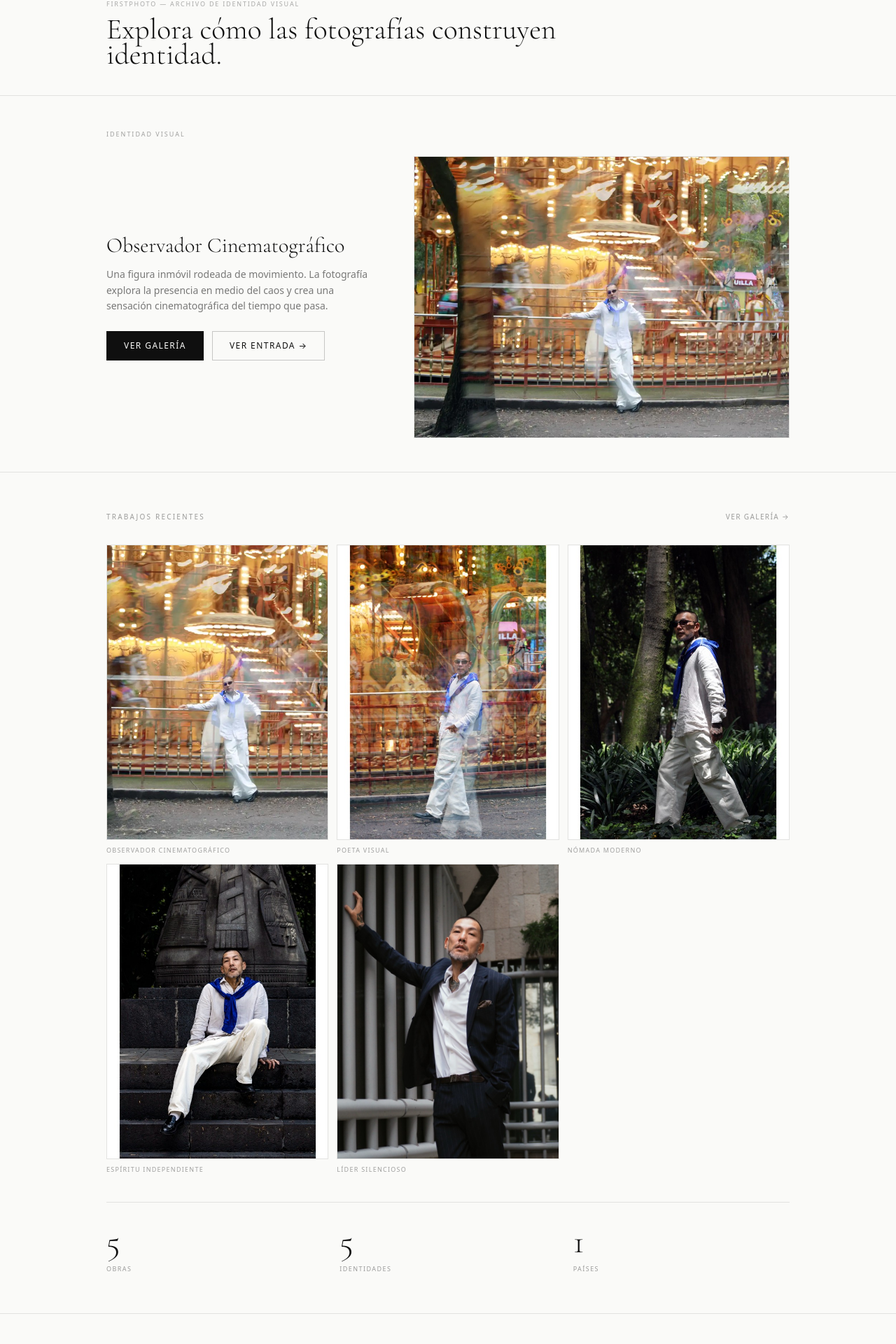
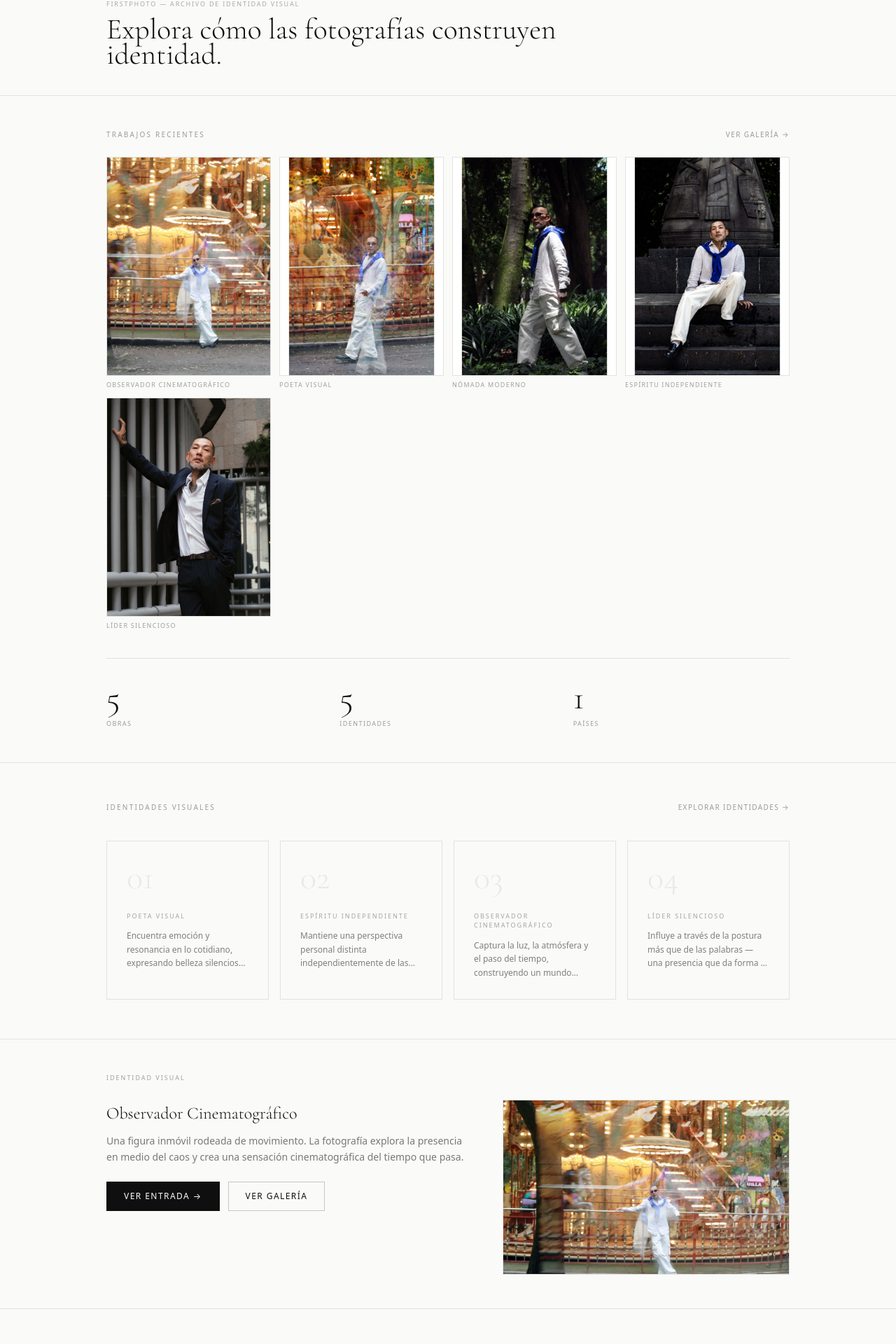
Before and after one commit to FirstPhotoAI/firstphoto, a React (Vite) app: page / in a window 1280 px wide. Shown: the part 115-2035 px from the top of the page at 70% size. Built offline with nearby package versions, Linux system fonts and the light colour scheme.

Commit message:
Prioritize recent works on homepage

```diff
--- a/src/data/archiveStore.js
+++ b/src/data/archiveStore.js
@@ -256,3 +256,20 @@ export function getRecentEntries(n = 3, days = 30) {
   const recent = all.filter((e) => e.publishedAt >= cutoff)
   return (recent.length >= n ? recent : all).slice(0, n)
 }
+
+/** Seed/founder content — used only to fill the archive until community submissions grow. */
+export function isFounderEntry(entry) {
+  return entry?.creatorName === 'FirstPhoto'
+}
+
+/**
+ * Homepage recent works: community submissions first (newest), founder seed second.
+ * As community entries accumulate they naturally replace founder photos in the grid.
+ */
+export function getHomepageRecentWorks(n = 12) {
+  const limit = Math.min(Math.max(n, 6), 12)
+  const byNewest = getPublicEntries().sort((a, b) => b.publishedAt - a.publishedAt)
+  const community = byNewest.filter((e) => !isFounderEntry(e))
+  const founder   = byNewest.filter((e) => isFounderEntry(e))
+  return [...community, ...founder].slice(0, limit)
+}
--- a/src/pages/LandingPage.jsx
+++ b/src/pages/LandingPage.jsx
@@ -8,7 +8,7 @@ import {
   getPublicEntries,
   getArchetypeCounts,
   getCountryCounts,
-  getRecentEntries,
+  getHomepageRecentWorks,
 } from '../data/archiveStore'
 import { IDENTITIES } from '../data/identities'
 
@@ -93,7 +93,7 @@ export default function LandingPage() {
       countries:  Object.keys(countryCounts).length,
     })
 
-    setRecentEntries(getRecentEntries(6, 30))
+    setRecentEntries(getHomepageRecentWorks(12))
   }, [])
 
   const featuredIdentities = IDENTITIES.filter((id) =>
@@ -104,11 +104,7 @@ export default function LandingPage() {
     <Layout>
 
       {/* ── 1. Hero statement ─────────────────────────────────────────────────── */}
-      {/*
-        Mobile: compact — headline visible, then photograph immediately below.
-        Desktop: generous — full editorial spacing.
-      */}
-      <section className="mx-auto max-w-5xl px-6 pt-7 pb-5 md:pt-14 md:pb-10">
+      <section className="mx-auto max-w-5xl px-6 pt-7 pb-6 md:pt-14 md:pb-10">
         <p className="text-[9px] uppercase tracking-[0.20em] text-[rgba(15,15,15,0.34)]">
           FirstPhoto — {T.site_label}
         </p>
@@ -117,78 +113,12 @@ export default function LandingPage() {
         </h1>
       </section>
 
-      {/* Divider: hidden on mobile so hero flows directly into photograph */}
-      <div className="hidden border-t border-[rgba(15,15,15,0.10)] md:block" />
-
-      {/* ── 2. Featured story ─────────────────────────────────────────────────── */}
-      {/*
-        Mobile:  flex-col
-          • Photograph fills the screen first (50vh, full width)
-          • Identity + caption immediately below, no padding gap
-          • CTA at the end
-        Desktop: flex-row, text left / image right, generous spacing
-      */}
-      <section className="mx-auto max-w-5xl px-6 pt-0 pb-8 md:py-12">
-
-        {/* Section label — desktop only; on mobile the image speaks first */}
-        <p className="mb-6 hidden text-[9px] uppercase tracking-[0.22em] text-[rgba(15,15,15,0.38)] md:block">
-          {T.featured_identity}
-        </p>
-
-        <div className="flex flex-col gap-0 md:flex-row md:items-center md:gap-10 lg:gap-14">
-
-          {/* Photograph — order-first on mobile, order-last on desktop */}
-          <div
-            className="order-first w-full shrink-0 md:order-last md:w-[55%]"
-            style={{ maxWidth: '760px' }}
-          >
-            <div className="overflow-hidden md:border md:border-[rgba(15,15,15,0.10)]">
-              <img
-                src={featuredEntry?.photo ?? HERO_IMAGE}
-                alt={featuredEntry?.archetype ?? 'Featured photograph'}
-                className="block w-full object-cover"
-                style={{
-                  aspectRatio: '4 / 3',
-                  maxHeight: '52vh',
-                  objectPosition: 'center 30%',
-                }}
-              />
-            </div>
-          </div>
-
-          {/* Editorial caption — directly below image on mobile */}
-          <div className="order-last mt-5 md:order-first md:mt-0 md:flex-1 md:py-2">
-            {/* Mobile only: tiny identity label above archetype name */}
-            <p className="mb-2 text-[9px] uppercase tracking-[0.22em] text-[rgba(15,15,15,0.38)] md:hidden">
-              {T.featured_identity}
-            </p>
-            <p className="font-display text-xl font-light text-[#0f0f0f] md:text-3xl">
-              {featuredEntry?.archetype ?? '\u00A0'}
-            </p>
-            {featuredEntry?.caption && (
-              <p className="mt-3 text-sm leading-relaxed text-[rgba(15,15,15,0.55)]">
-                {featuredEntry.caption}
-              </p>
-            )}
-            <div className="mt-6 flex flex-wrap gap-3">
-              <Link to="/archive" className="btn-primary">{T.preview_cta}</Link>
-              {featuredEntry && (
-                <Link to={`/archive/${featuredEntry.id}`} className="btn-ghost">
-                  {T.featured_view}
-                </Link>
-              )}
-            </div>
-          </div>
-
-        </div>
-      </section>
-
       <div className="border-t border-[rgba(15,15,15,0.10)]" />
 
-      {/* ── 3. Recent works — 6-entry grid, newest first ──────────────────────── */}
-      <section className="mx-auto max-w-5xl px-6 py-12 md:py-14">
+      {/* ── 2. Recent works — community first, 2× mobile / 4× desktop ─────────── */}
+      <section className="mx-auto max-w-5xl px-6 py-8 md:py-12">
 
-        <div className="mb-8 flex items-end justify-between">
+        <div className="mb-6 flex items-end justify-between">
           <p className="text-[10px] uppercase tracking-[0.22em] text-[rgba(15,15,15,0.40)]">
             {T.recent_label}
           </p>
@@ -200,9 +130,8 @@ export default function LandingPage() {
           </Link>
         </div>
 
-        {/* 6-entry portrait grid */}
         {recentEntries.length > 0 && (
-          <div className="grid grid-cols-2 gap-3 sm:grid-cols-3">
+          <div className="grid grid-cols-2 gap-2.5 md:grid-cols-4 md:gap-3">
             {recentEntries.map((entry) => (
               <Link key={entry.id} to={`/archive/${entry.id}`} className="group block">
                 <div className="overflow-hidden border border-[rgba(15,15,15,0.10)]">
@@ -213,7 +142,7 @@ export default function LandingPage() {
                   />
                 </div>
                 {entry.archetype && (
-                  <p className="mt-2 truncate text-[9px] uppercase tracking-[0.14em] text-[rgba(15,15,15,0.38)]">
+                  <p className="mt-1.5 truncate text-[9px] uppercase tracking-[0.14em] text-[rgba(15,15,15,0.38)]">
                     {entry.archetype}
                   </p>
                 )}
@@ -222,18 +151,18 @@ export default function LandingPage() {
           </div>
         )}
 
-        {/* Live counts — archive proof */}
-        <div className="mt-10 grid grid-cols-3 gap-6 border-t border-[rgba(15,15,15,0.10)] pt-8">
+        {/* Archive stats — proof the collection is growing */}
+        <div className="mt-8 grid grid-cols-3 gap-4 border-t border-[rgba(15,15,15,0.10)] pt-8 md:mt-10 md:gap-6">
           {[
             { value: archiveStats.works,      label: T.stat_works },
             { value: archiveStats.identities, label: T.stat_identities },
             { value: archiveStats.countries,  label: T.stat_countries },
           ].map(({ value, label }) => (
             <div key={label}>
-              <p className="font-display text-4xl font-light text-[#0f0f0f] md:text-5xl">
+              <p className="font-display text-3xl font-light text-[#0f0f0f] md:text-5xl">
                 {value}
               </p>
-              <p className="mt-2 text-[9px] uppercase tracking-[0.16em] text-[rgba(15,15,15,0.40)]">
+              <p className="mt-1.5 text-[9px] uppercase tracking-[0.16em] text-[rgba(15,15,15,0.40)]">
                 {label}
               </p>
             </div>
@@ -243,9 +172,9 @@ export default function LandingPage() {
 
       <div className="border-t border-[rgba(15,15,15,0.10)]" />
 
-      {/* ── 4. Visual Identities ─────────────────────────────────────────────── */}
-      <section className="mx-auto max-w-5xl px-6 py-12 md:py-14">
-        <div className="mb-10 flex items-end justify-between">
+      {/* ── 3. Visual Identities ─────────────────────────────────────────────── */}
+      <section className="mx-auto max-w-5xl px-6 py-10 md:py-14">
+        <div className="mb-8 flex items-end justify-between md:mb-10">
           <p className="text-[10px] uppercase tracking-[0.22em] text-[rgba(15,15,15,0.40)]">
             {T.identities_label}
           </p>
@@ -266,7 +195,60 @@ export default function LandingPage() {
 
       <div className="border-t border-[rgba(15,15,15,0.10)]" />
 
-      {/* ── 5. Creator Edition — exhibition announcement ──────────────────────── */}
+      {/* ── 4. Featured story — smaller image, supports the narrative ─────────── */}
+      <section className="mx-auto max-w-5xl px-6 py-10 md:py-12">
+
+        <p className="mb-6 text-[9px] uppercase tracking-[0.22em] text-[rgba(15,15,15,0.38)]">
+          {T.featured_identity}
+        </p>
+
+        <div className="flex flex-col gap-5 md:flex-row md:items-start md:gap-10 lg:gap-12">
+
+          {/* Editorial text — left on desktop */}
+          <div className="md:flex-1 md:py-1">
+            <p className="font-display text-xl font-light text-[#0f0f0f] md:text-2xl">
+              {featuredEntry?.archetype ?? '\u00A0'}
+            </p>
+            {featuredEntry?.caption && (
+              <p className="mt-3 text-sm leading-relaxed text-[rgba(15,15,15,0.55)]">
+                {featuredEntry.caption}
+              </p>
+            )}
+            <div className="mt-6 flex flex-wrap gap-3">
+              {featuredEntry && (
+                <Link to={`/archive/${featuredEntry.id}`} className="btn-primary">
+                  {T.featured_view}
+                </Link>
+              )}
+              <Link to="/archive" className="btn-ghost">{T.preview_cta}</Link>
+            </div>
+          </div>
+
+          {/* Photograph — constrained, ~40% shorter than previous hero treatment */}
+          <div
+            className="w-full shrink-0 md:w-[42%]"
+            style={{ maxWidth: '480px' }}
+          >
+            <div className="overflow-hidden border border-[rgba(15,15,15,0.10)]">
+              <img
+                src={featuredEntry?.photo ?? HERO_IMAGE}
+                alt={featuredEntry?.archetype ?? 'Featured photograph'}
+                className="block w-full object-cover"
+                style={{
+                  aspectRatio: '4 / 3',
+                  maxHeight: '31vh',
+                  objectPosition: 'center 30%',
+                }}
+              />
+            </div>
+          </div>
+
+        </div>
+      </section>
+
+      <div className="border-t border-[rgba(15,15,15,0.10)]" />
+
+      {/* ── 5. Creator Edition ─────────────────────────────────────────────────── */}
       <section className="mx-auto max-w-5xl px-6 py-14 md:py-20">
         <div className="flex items-center gap-4">
           <p className="text-[10px] uppercase tracking-[0.22em] text-[rgba(15,15,15,0.40)]">
@@ -304,7 +286,7 @@ export default function LandingPage() {
 
       <div className="border-t border-[rgba(15,15,15,0.10)]" />
 
-      {/* ── 7. Upload Invitation ──────────────────────────────────────────────── */}
+      {/* ── 6. Join the Archive ───────────────────────────────────────────────── */}
       <section className="mx-auto max-w-5xl px-6 py-14 md:py-16">
         <p className="mb-5 text-[10px] uppercase tracking-[0.22em] text-[rgba(15,15,15,0.40)]">
           {T.share_label}
```
